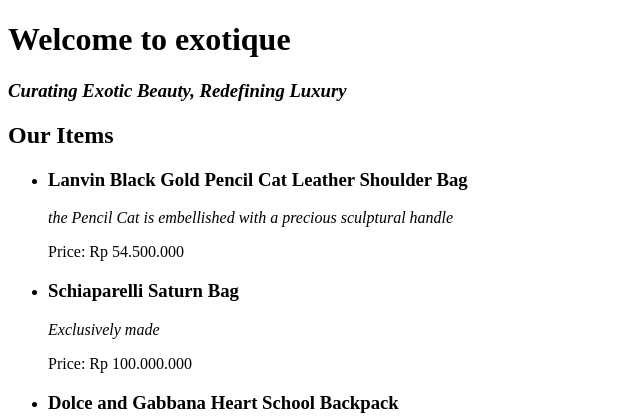
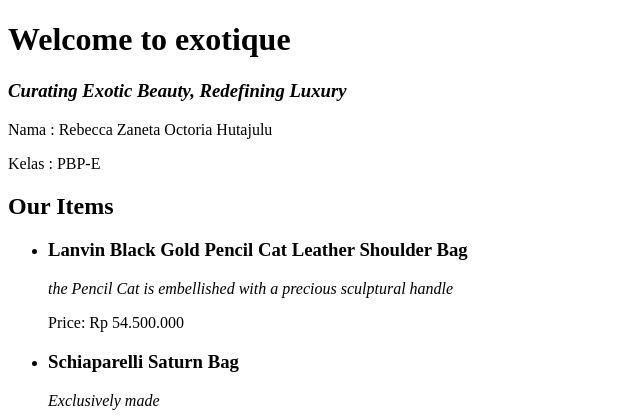
Before and after one commit to zanetaoctoria/exotiq, a Django app: page / in a window 1280 px wide. Shown: the top 420 px of the page, without its empty margins (0-640 px from the left). Run offline with Django 5.2, Linux system fonts and the light colour scheme.

Commit message:
nambahin nama dan kelas

```diff
--- a/main/templates/main.html
+++ b/main/templates/main.html
@@ -6,6 +6,11 @@
     <header>
         <h1> Welcome to exotique</h1>
         <h3> <i> Curating Exotic Beauty, Redefining Luxury </i></h3>
+        <div>
+            <p> Nama : Rebecca Zaneta Octoria Hutajulu</p>
+            <p> Kelas : PBP-E </p>
+
+        </div>
     </header>
     <h2> Our Items </h2>
     <ul>
```
